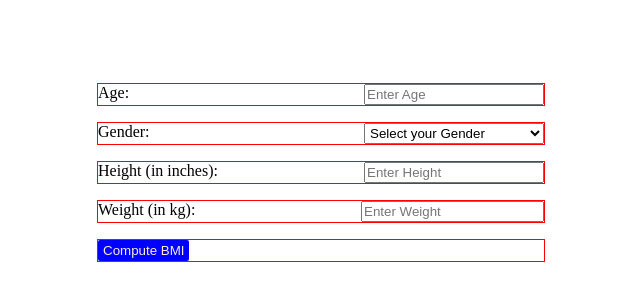
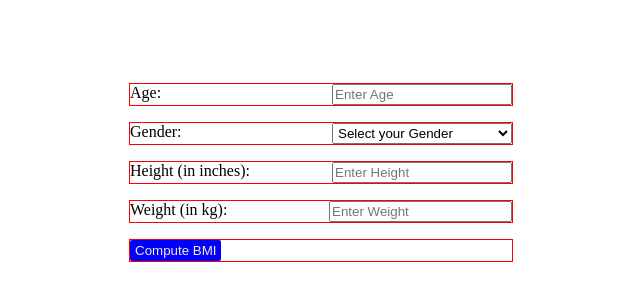
Before and after one commit to lal15aditi/VirSoftech-Task, a React (Create React App) app: page / in a window 1280 px wide. Shown: the part 148-448 px from the top of the page, without its empty margins (319-959 px from the left). Built offline with nearby package versions, Linux system fonts and the light colour scheme.

Commit message:
Update Test.css

```diff
--- a/src/Components/Test.css
+++ b/src/Components/Test.css
@@ -17,7 +17,8 @@
 .main>div {
     display: flex;
     justify-content: space-between;
-    min-width: 35%;
+    min-width: 30%;
+    max-width: 90%;
     gap: 8px;
     text-align: left;
     border: 1px solid red;
```
